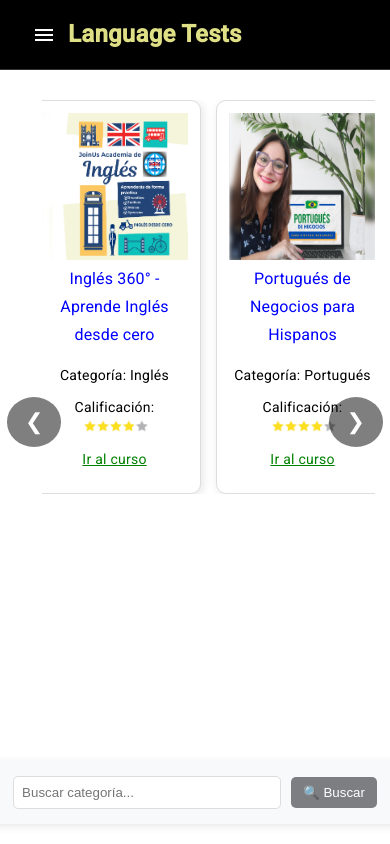
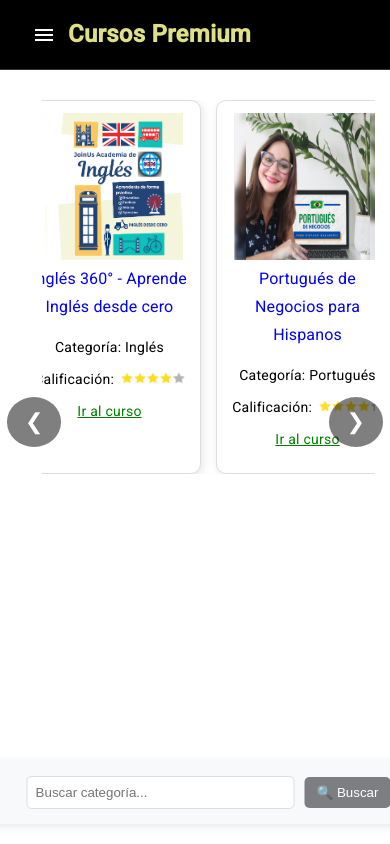
Before and after one commit to sebasxx85/englishProyect, an Angular app: page /cursos in a window 390 px wide. Shown: the top 844 px of the page. Built offline with nearby package versions, Linux system fonts and the light colour scheme.

Commit message:
title fixed

```diff
--- a/src/app/Shared/components/header/header.component.html
+++ b/src/app/Shared/components/header/header.component.html
@@ -7,7 +7,7 @@
 
     <!-- Título con enlace a Home -->
     <span class="toolbar-title">
-      <a href="home">Language Tests</a>
+      <a href="home">{{title}}</a>
     </span>
 
     <span class="spacer"></span>
--- a/src/app/components/cursos/cursos.component.scss
+++ b/src/app/components/cursos/cursos.component.scss
@@ -22,7 +22,7 @@
     bottom: 20px; /* Ajusta según la necesidad */
     left: 50%;
     transform: translateX(-50%);
-    min-width: 377px;
+    min-width: 417px;
   }
 
   .search-container input {
@@ -32,6 +32,7 @@
     border-radius: 5px;
     margin-right: 10px;
     min-width: 177px;
+    margin-left: 27px;
   }
 
   .search-container button {
@@ -41,6 +42,7 @@
     padding: 8px 12px;
     cursor: pointer;
     border-radius: 5px;
+
   }
 
   .search-container button:hover {
@@ -96,7 +98,7 @@
     text-align: center;
     background: white;
     box-shadow: 2px 2px 10px rgba(0, 0, 0, 0.1);
-    min-width: 147px;
+    min-width: 157px;
 }
 
 
--- a/src/app/components/cursos/cursos.component.ts
+++ b/src/app/components/cursos/cursos.component.ts
@@ -48,7 +48,7 @@ export class CursosComponent {
 
   siguiente() {
     const totalCursos = this.cursosFiltrados.length;
-    const cursosEnPantalla = window.innerWidth < 600 ? 2 : 4; // 2 en móviles, 4 en pantallas grandes
+    const cursosEnPantalla = window.innerWidth < 550 ? 1 : 2; // 2 en móviles, 4 en pantallas grandes
     const cantidadAvance = cursosEnPantalla === 2 ? 1 : 2; // Mueve 1 en móviles, 2 en pantallas grandes
 
     if (this.inicio + cursosEnPantalla + cantidadAvance <= totalCursos) {
@@ -60,7 +60,7 @@ export class CursosComponent {
 
   anterior() {
     const totalCursos = this.cursosFiltrados.length;
-    const cursosEnPantalla = window.innerWidth < 600 ? 2 : 4;
+    const cursosEnPantalla = window.innerWidth < 550 ? 2 : 4;
     const cantidadAvance = cursosEnPantalla === 2 ? 1 : 2;
 
     if (this.inicio - cantidadAvance >= 0) {
@@ -71,7 +71,6 @@ export class CursosComponent {
   }
 
 
-
   eliminarCurso(id: number) {
     this.cursosService.eliminarCurso(id);
     this.cursos = this.cursosService.obtenerCursos();
--- a/src/app/components/ranking/ranking.component.ts
+++ b/src/app/components/ranking/ranking.component.ts
@@ -20,7 +20,7 @@ import { MatCardModule } from '@angular/material/card';
   styleUrls: ['./ranking.component.scss']
 })
 export class RankingComponent implements OnInit {
-  title = "TOP Users";
+  title = "Ranking";
   users: any[] = [];
   topUsers: any[] = [];
   displayedColumns: string[] = ['position', 'avatar', 'name', 'score', 'language'];
--- a/src/app/components/user/login.component.ts
+++ b/src/app/components/user/login.component.ts
@@ -11,7 +11,7 @@ import { DashboardComponent } from '../dashboard/dashboard.component';
 })
 export class LoginComponent {
 
-  title = "Test de Inglés Gratis";
+  title = "Ingreso Usuarios";
   codPrograma = "Ingreso Plataforma";
   // sucursal = localStorage.getItem('Sucursal') || '';
   // DEFAULT_COD_SUCURSAL = JSON.parse(this.sucursal);
```
